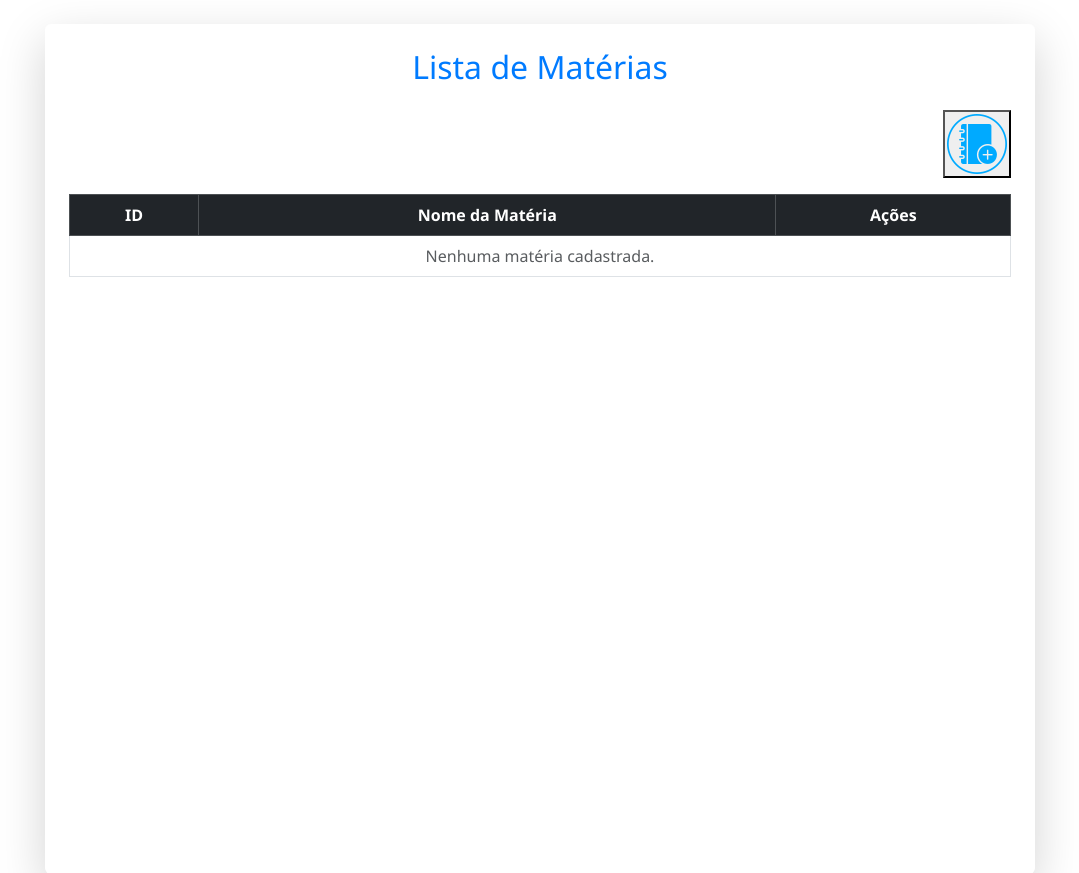
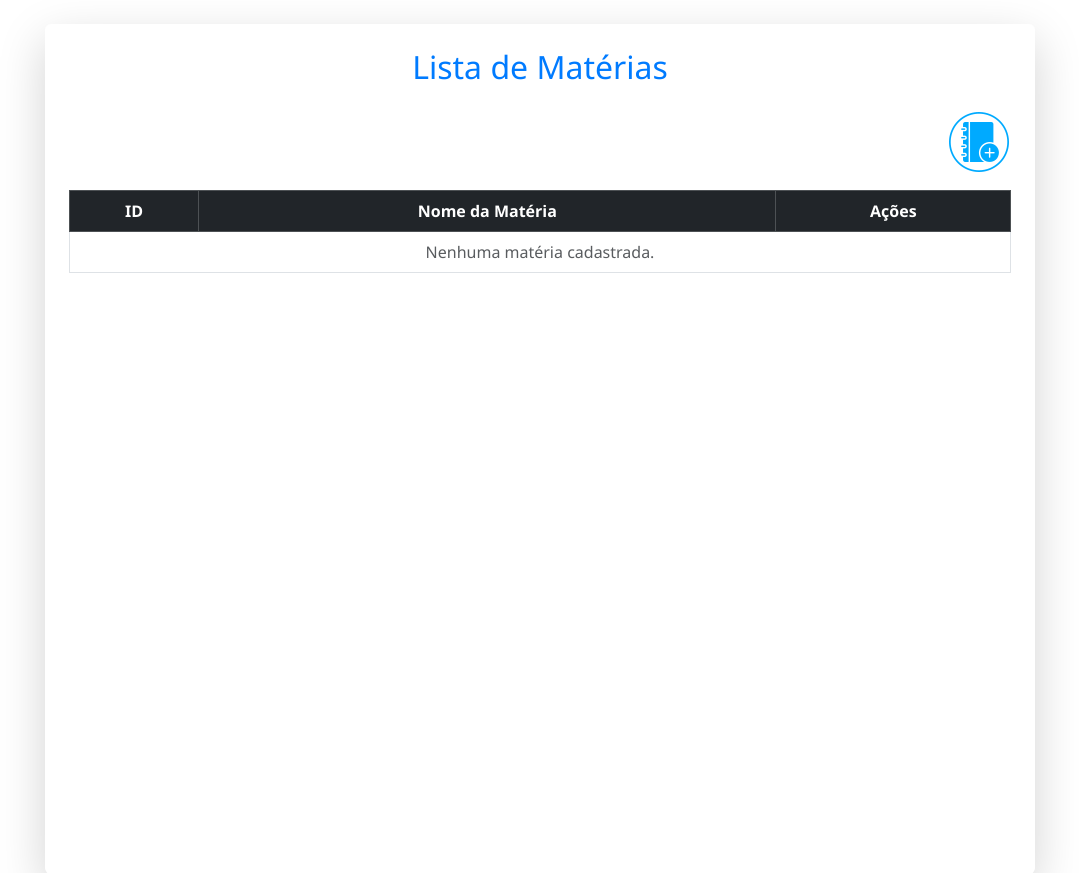
Before and after one commit to MatheusMaiaRangel/tcc-cesario, a PHP site: page /gerenciar_materias.php in a window 1280 px wide. Shown: the part 56-929 px from the top of the page, without its empty margins (100-1179 px from the left). Run offline with PHP 8.4, Linux system fonts and the light colour scheme; the visitor is signed in with stand-in values (Sample User, id 1); data comes from the database, SQL or seed files in the repository.

Commit message:
Deixei mais bonito o botão para adicionar matéria

```diff
--- a/gerenciar_materias.php
+++ b/gerenciar_materias.php
@@ -72,9 +72,7 @@ if (isset($_GET['remover'])) {
 
   <!-- Botão para abrir o modal de nova matéria -->
   <div class="text-end mb-3 w-100">
-      <button type="button" data-bs-toggle="modal" data-bs-target="#modalNovaMateria">
-      <img src="img/notebook.png">
-      </button>
+      <img src="img/notebook.png" style="cursor:pointer;" data-bs-toggle="modal" data-bs-target="#modalNovaMateria" alt="Nova Matéria">
   </div>
 
   <div class="table-responsive w-100">
```
